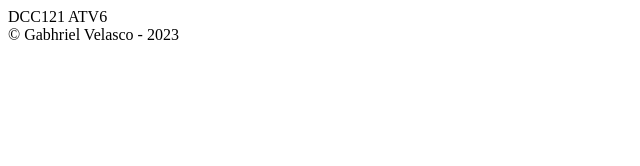
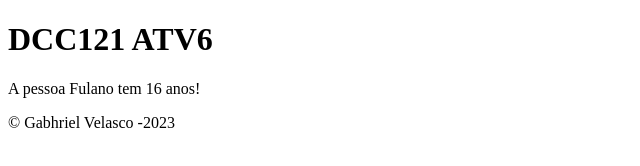
Before and after one commit to ufjf-dcc121/ufjf-dcc121-2023-1-atv6-gabhrielv, a plain HTML site: page index.html in a window 1280 px wide. Shown: the whole page, without its empty margins (0-640 px from the left). Drawn offline with Linux system fonts and the light colour scheme.

Commit message:
altera conteudo pelo JavaScript

```diff
--- a/index.html
+++ b/index.html
@@ -1,5 +1,5 @@
 <!DOCTYPE html>
-<html lang="en">
+<html lang="pt">
 <head>
     <meta charset="UTF-8">
     <meta http-equiv="X-UA-Compatible" content="IE=edge">
@@ -7,12 +7,31 @@
     <title>DCC121 AT6</title>
 </head>
 <body>
-    <header>DCC121 ATV6</header>
+    <header>
+        <h1>DCC121 ATV6</h1>
+    </header>
     <main>
-
+        <p id="saida"> A pessoa NOME tem X anos!</p>
     </main>
     <footer>
-        &copy; Gabhriel Velasco - 2023
+        &copy; Gabhriel Velasco -2023
     </footer>
+    <script>
+        console.log('Hello, world!');
+        let pessoa;
+        pessoa = {
+            id: 1,
+            nome: 'Fulano',
+            idade: 15,
+            envenlhecer: function () {
+                this.idade++;
+            }
+        };
+        pessoa.envenlhecer();
+        console.log(pessoa);
+        const p = document.getElementById('saida');
+        p.innerText = `A pessoa ${pessoa.nome} tem ${pessoa.idade} anos!`
+        console.log(p);
+    </script>
 </body>
 </html>
```
